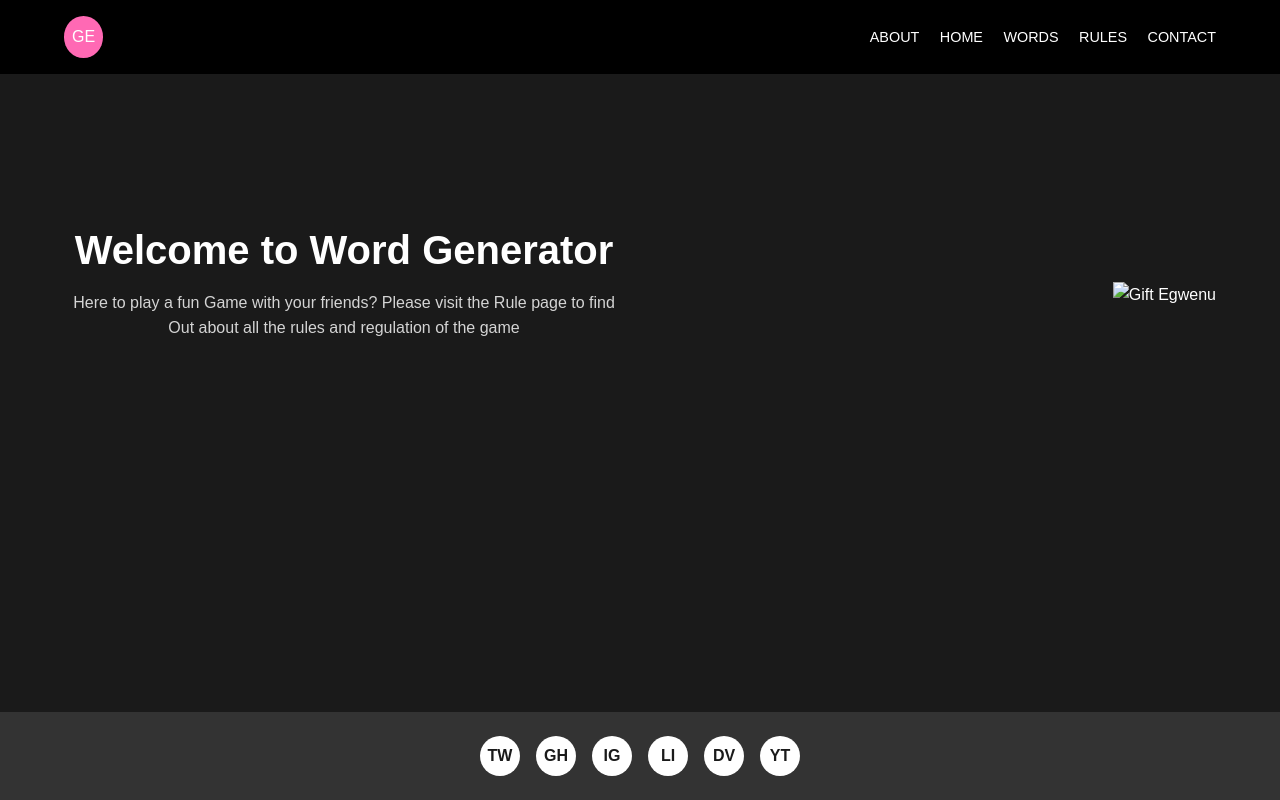
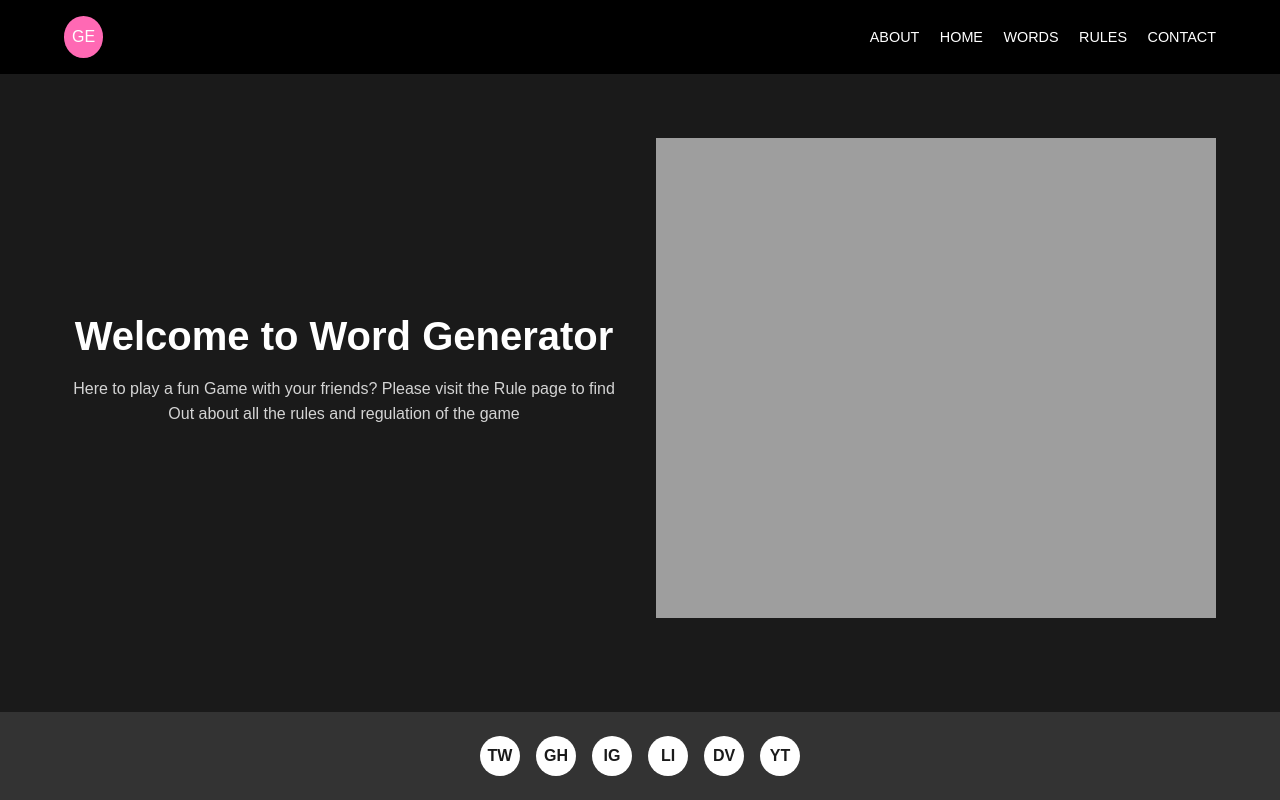
Before and after one commit to ZadBabaei/WordGenerator, a plain HTML site: page index.html in a window 1280 px wide. Drawn offline with Linux system fonts and the light colour scheme; the site is published under a folder, as on GitHub Pages, so addresses that start at the root find nothing.

Commit message:
updating the design

```diff
--- a/index.html
+++ b/index.html
@@ -6,7 +6,7 @@
     <meta name="viewport" content="width=device-width, initial-scale=1.0">
         <link rel="stylesheet" type="text/css" href="styles2.css">
 
-    <title>page1</title>
+    <title>Word Generator</title>
 </head>
 <body>
     <header>
@@ -28,8 +28,7 @@
             <p>Here to play a fun Game with your friends? Please visit the Rule page to find Out about all the rules and regulation of the game</p>
         </section>
         <section class="image-container">
-            <!-- Image will be inserted here -->
-             <img src="/asset/imges/graphic01 .png" alt="Gift Egwenu">
+             <img src="graphic01 .png" alt="Random word">
         </section>
     </main>
 
```
Also changed, not shown: 1 other file.
